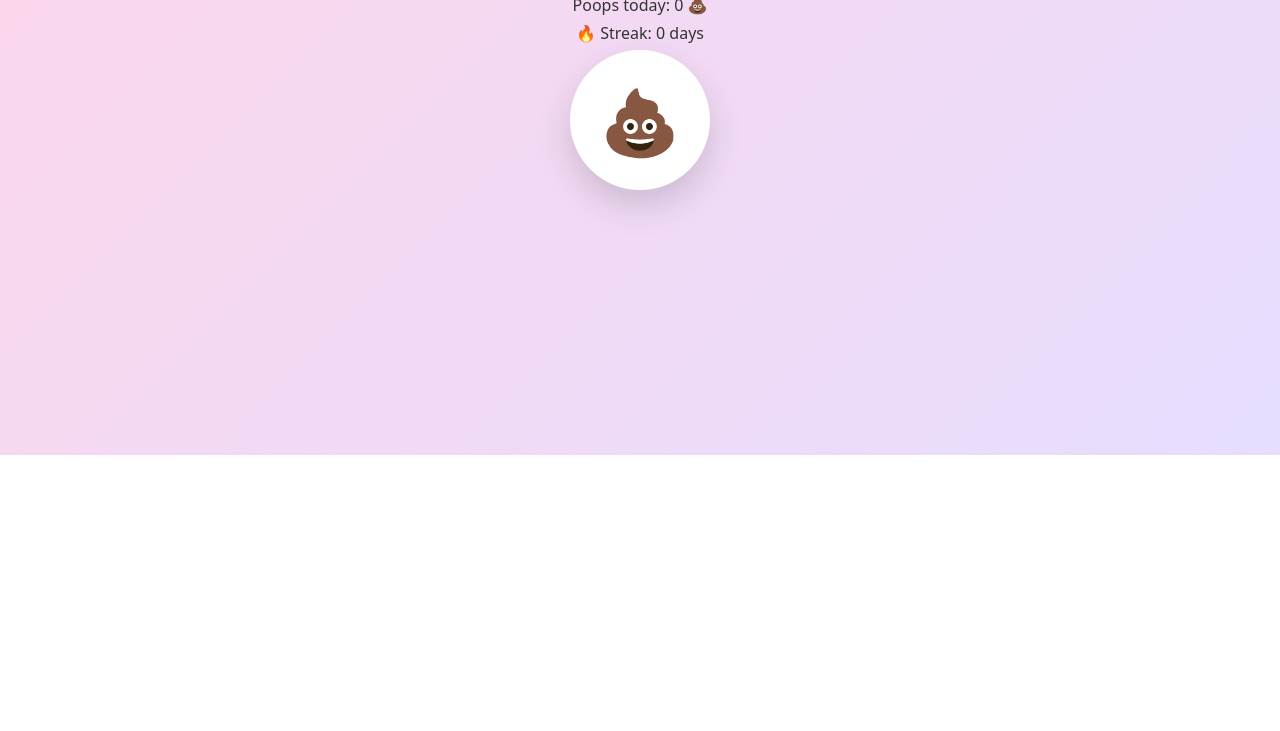
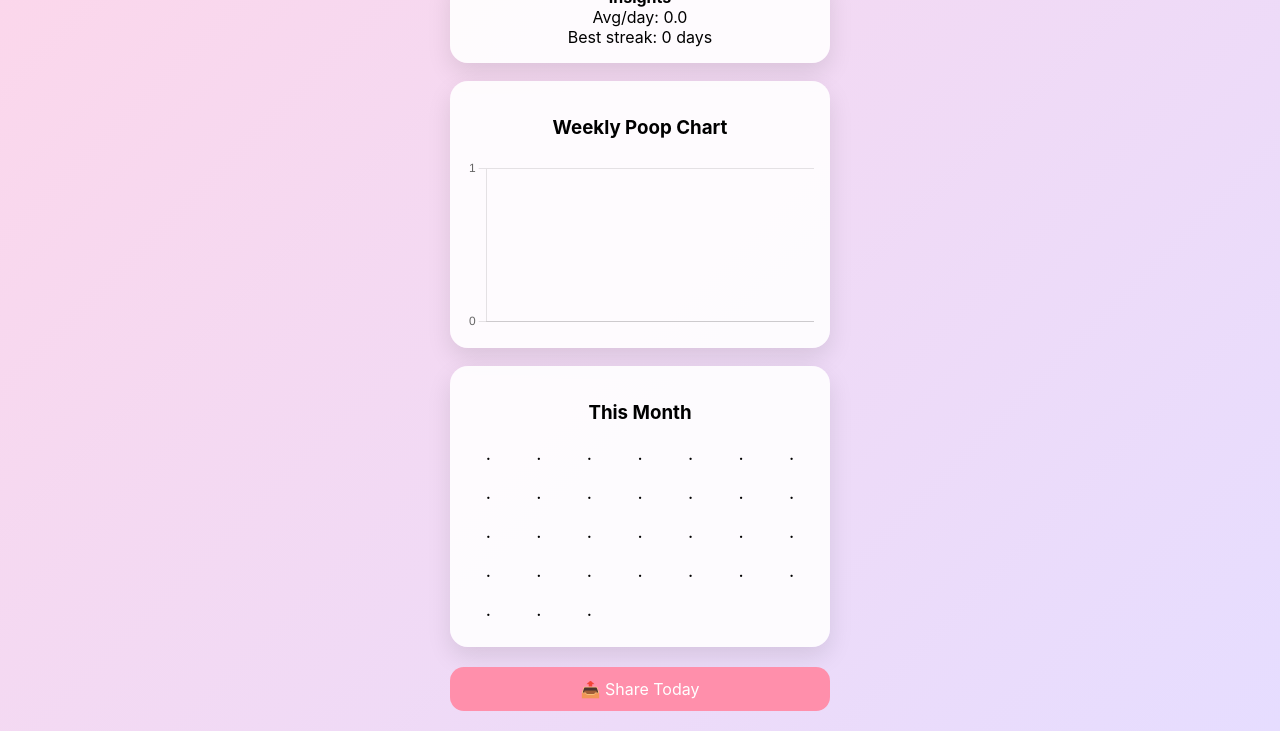
Before and after one commit to saroshcruz/Diya-s-cycle-tracker, a plain HTML site: page index.html in a window 1280 px wide. Shown: the part 345-1076 px from the top of the page. Before the commit the page ends 800 px from the top, so only its background shows below. Drawn offline with nearby package versions, Linux system fonts and the light colour scheme; no server answers.

```diff
--- a/index.html
+++ b/index.html
@@ -2,31 +2,45 @@
 <html lang="en">
 <head>
   <meta charset="UTF-8" />
-  <meta name="viewport" content="width=device-width, initial-scale=1.0" />
+  <meta name="viewport" content="width=device-width, initial-scale=1.0"/>
   <title>Diya’s Poop Log 💩</title>
 
+  <!-- Supabase -->
   <script src="https://cdn.jsdelivr.net/npm/@supabase/supabase-js@2"></script>
 
-  <link rel="manifest" href="/manifest.json">
-  <meta name="apple-mobile-web-app-capable" content="yes">
-  <meta name="apple-mobile-web-app-title" content="Poop Log 💩">
-  <link rel="apple-touch-icon" href="/icon-192.png">
+  <!-- Chart.js -->
+  <script src="https://cdn.jsdelivr.net/npm/chart.js"></script>
 
   <link rel="stylesheet" href="style.css" />
 </head>
 <body>
-
   <div class="container">
     <h1>Diya’s Poop Log Button</h1>
 
-    <p id="counter">Poops today: 0 💩</p>
+    <p id="todayCount">Poops today: 0 💩</p>
     <p id="streak">🔥 Streak: 0 days</p>
 
     <button id="poopBtn" class="poop-btn">💩</button>
 
     <p id="celebration" class="hidden"></p>
+    <p id="undo" class="hidden">⏪ Undo</p>
 
-    <canvas id="confetti"></canvas>
+    <!-- Insights -->
+    <div class="card" id="insights"></div>
+
+    <!-- Weekly Chart -->
+    <div class="card">
+      <h3>Weekly Poop Chart</h3>
+      <canvas id="weeklyChart"></canvas>
+    </div>
+
+    <!-- Calendar -->
+    <div class="card">
+      <h3>This Month</h3>
+      <div id="calendar"></div>
+    </div>
+
+    <button id="shareBtn" class="share-btn">📤 Share Today</button>
   </div>
 
   <script src="script.js"></script>
--- a/script.js
+++ b/script.js
@@ -7,61 +7,93 @@ const supabaseClient = supabase.createClient(
 );
 
 const poopBtn = document.getElementById("poopBtn");
-const counterEl = document.getElementById("counter");
+const todayCountEl = document.getElementById("todayCount");
 const streakEl = document.getElementById("streak");
 const celebration = document.getElementById("celebration");
+const undoBtn = document.getElementById("undo");
+const insightsEl = document.getElementById("insights");
+const calendarEl = document.getElementById("calendar");
+const shareBtn = document.getElementById("shareBtn");
+
+let undoTimeout = null;
+let lastCount = null;
 
 const affirmations = [
   "Yay you go girl 💛",
-  "Healthy queen behavior 👑",
-  "Proud of you 😌",
-  "Hydration paid off 💧",
-  "Your gut says thanks ✨"
+  "Healthy queen 👑",
+  "Fiber paid off 🥗",
+  "Gut feeling good ✨",
+  "Iconic behavior 💅"
 ];
 
-// 🎊 CONFETTI (minimal)
-function fireConfetti() {
-  const c = document.getElementById("confetti");
-  const ctx = c.getContext("2d");
-  c.width = window.innerWidth;
-  c.height = window.innerHeight;
-
-  for (let i = 0; i < 40; i++) {
-    ctx.fillStyle = `hsl(${Math.random() * 360}, 80%, 70%)`;
-    ctx.beginPath();
-    ctx.arc(
-      Math.random() * c.width,
-      Math.random() * c.height / 2,
-      4,
-      0,
-      Math.PI * 2
-    );
-    ctx.fill();
-  }
-
-  setTimeout(() => ctx.clearRect(0, 0, c.width, c.height), 600);
-}
-
-// 🔁 Load today + streak
-async function loadState() {
+async function loadData() {
   const today = new Date().toISOString().split("T")[0];
 
   const { data } = await supabaseClient
     .from("poops")
-    .select("date, count")
+    .select("*")
     .order("date", { ascending: false })
-    .limit(7);
+    .limit(31);
 
   let todayCount = 0;
   let streak = 0;
+  let total = 0;
 
   data?.forEach((row, i) => {
     if (row.date === today) todayCount = row.count;
     if (i === streak && row.count > 0) streak++;
+    total += row.count;
   });
 
-  counterEl.textContent = `Poops today: ${todayCount} 💩`;
+  todayCountEl.textContent = `Poops today: ${todayCount} 💩`;
   streakEl.textContent = `🔥 Streak: ${streak} days`;
+
+  insightsEl.innerHTML = `
+    <strong>Insights</strong><br>
+    Avg/day: ${(total / (data?.length || 1)).toFixed(1)}<br>
+    Best streak: ${streak} days
+  `;
+
+  drawCalendar(data || []);
+  drawChart(data || []);
+}
+
+function drawCalendar(data) {
+  calendarEl.innerHTML = "";
+  const now = new Date();
+  const daysInMonth = new Date(now.getFullYear(), now.getMonth() + 1, 0).getDate();
+
+  for (let d = 1; d <= daysInMonth; d++) {
+    const dateStr = `${now.getFullYear()}-${String(now.getMonth() + 1).padStart(2,"0")}-${String(d).padStart(2,"0")}`;
+    const found = data.find(r => r.date === dateStr);
+    calendarEl.innerHTML += `<div>${found ? "💩" : "·"}</div>`;
+  }
+}
+
+let chart;
+function drawChart(data) {
+  const ctx = document.getElementById("weeklyChart");
+  const last7 = data.slice(0,7).reverse();
+
+  if (chart) chart.destroy();
+
+  chart = new Chart(ctx, {
+    type: "bar",
+    data: {
+      labels: last7.map(r => r.date.slice(5)),
+      datasets: [{
+        data: last7.map(r => r.count),
+        backgroundColor: "rgba(255,143,171,0.7)",
+        borderRadius: 8
+      }]
+    },
+    options: {
+      plugins: { legend: { display: false } },
+      scales: {
+        y: { beginAtZero: true, ticks: { stepSize: 1 } }
+      }
+    }
+  });
 }
 
 poopBtn.addEventListener("click", async () => {
@@ -75,33 +107,42 @@ poopBtn.addEventListener("click", async () => {
     .eq("date", today)
     .maybeSingle();
 
-  const newCount = data ? data.count + 1 : 1;
+  lastCount = data?.count || 0;
+  const newCount = lastCount + 1;
 
   await supabaseClient
     .from("poops")
     .upsert({ date: today, count: newCount }, { onConflict: "date" });
 
-  // 🎉 Celebration
-  const msg = affirmations[Math.floor(Math.random() * affirmations.length)];
-  celebration.textContent = msg;
+  celebration.textContent = affirmations[Math.floor(Math.random() * affirmations.length)];
   celebration.classList.remove("hidden");
 
-  setTimeout(() => celebration.classList.add("hidden"), 1500);
+  undoBtn.classList.remove("hidden");
+  clearTimeout(undoTimeout);
+  undoTimeout = setTimeout(() => undoBtn.classList.add("hidden"), 5000);
 
-  // 🎯 Milestones
-  if ([3, 5, 7].includes(newCount)) {
-    fireConfetti();
-  }
-
-  loadState();
+  loadData();
 });
 
-// ⏱ Daily reset check
-setInterval(loadState, 60 * 1000);
+undoBtn.addEventListener("click", async () => {
+  const today = new Date().toISOString().split("T")[0];
 
-// 📱 PWA
-if ("serviceWorker" in navigator) {
-  navigator.serviceWorker.register("/sw.js");
-}
+  await supabaseClient
+    .from("poops")
+    .update({ count: lastCount })
+    .eq("date", today);
 
-loadState();
+  undoBtn.classList.add("hidden");
+  loadData();
+});
+
+shareBtn.addEventListener("click", async () => {
+  const text = todayCountEl.textContent + " 💛";
+  if (navigator.share) {
+    navigator.share({ text });
+  } else {
+    alert(text);
+  }
+});
+
+loadData();
--- a/style.css
+++ b/style.css
@@ -1,57 +1,82 @@
 * {
   box-sizing: border-box;
-  font-family: system-ui, -apple-system, BlinkMacSystemFont, sans-serif;
+  font-family: -apple-system, BlinkMacSystemFont, system-ui, sans-serif;
 }
 
 body {
   margin: 0;
-  height: 100vh;
+  min-height: 100vh;
   background: linear-gradient(135deg, #ffd6e8, #e6ddff);
-  display: flex;
-  justify-content: center;
-  align-items: center;
 }
 
 .container {
+  max-width: 420px;
+  margin: auto;
+  padding: 20px;
   text-align: center;
-  position: relative;
 }
 
 h1 {
   margin-bottom: 10px;
 }
 
-#counter,
-#streak {
-  font-size: 1rem;
-  margin: 6px 0;
-  color: #333;
-}
-
 .poop-btn {
-  width: 140px;
-  height: 140px;
-  font-size: 4rem;
+  width: 130px;
+  height: 130px;
+  font-size: 52px;
   border-radius: 50%;
   border: none;
   background: white;
   cursor: pointer;
-  box-shadow: 0 15px 35px rgba(0,0,0,0.15);
+  box-shadow: 0 18px 35px rgba(0,0,0,0.15);
 }
 
-#celebration {
-  margin-top: 16px;
-  font-size: 1.1rem;
-  color: #5b2d8b;
+.poop-btn:active {
+  transform: scale(0.92);
 }
 
 .hidden {
   display: none;
 }
 
-#confetti {
-  position: fixed;
-  top: 0;
-  left: 0;
-  pointer-events: none;
+#celebration {
+  margin-top: 10px;
+  color: #6b2dbd;
 }
+
+#undo {
+  margin-top: 6px;
+  color: #ff4d6d;
+  cursor: pointer;
+}
+
+.card {
+  background: rgba(255,255,255,0.9);
+  border-radius: 18px;
+  padding: 16px;
+  margin-top: 18px;
+  box-shadow: 0 10px 25px rgba(0,0,0,0.1);
+}
+
+#calendar {
+  display: grid;
+  grid-template-columns: repeat(7, 1fr);
+  gap: 6px;
+  font-size: 18px;
+}
+
+#calendar div {
+  padding: 6px 0;
+}
+
+.share-btn {
+  margin-top: 20px;
+  padding: 12px;
+  width: 100%;
+  border-radius: 14px;
+  border: none;
+  background: #ff8fab;
+  color: white;
+  font-size: 16px;
+  cursor: pointer;
+}
```
